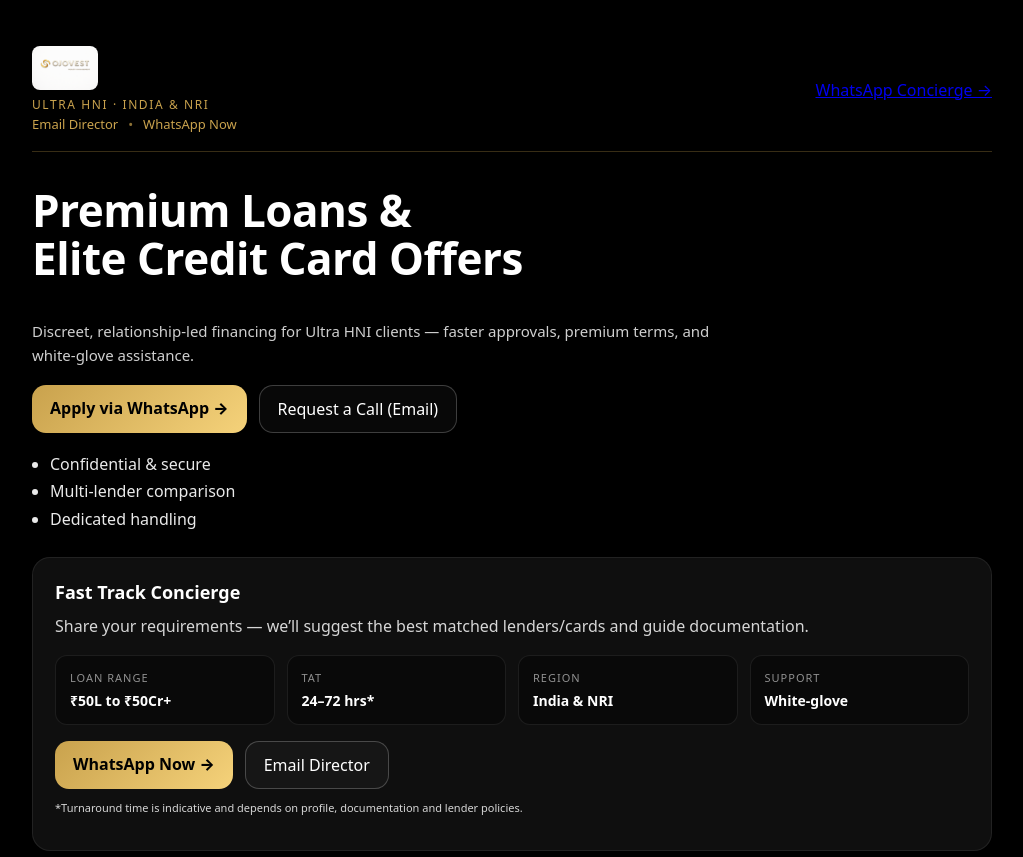
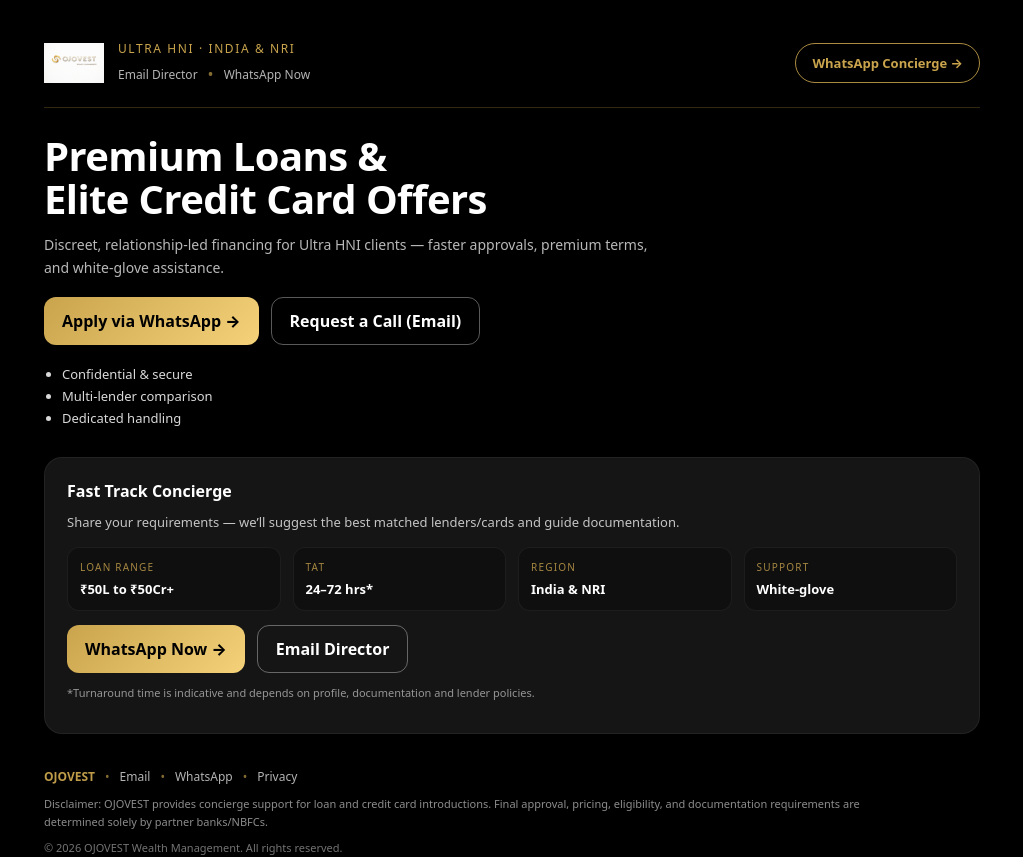
Before and after one commit to ojovest/ojovest, a Next.js app: page / in a window 1280 px wide. Shown: the top 857 px of the page, without its empty margins (128-1151 px from the left). Built offline with nearby package versions, Linux system fonts and the light colour scheme.

Commit message:
Update globals.css

```diff
--- a/app/globals.css
+++ b/app/globals.css
@@ -1,240 +1,255 @@
-/* Base */
+/* ===== Base ===== */
+* {
+  box-sizing: border-box;
+}
+
+html,
+body {
+  padding: 0;
+  margin: 0;
+}
+
 body {
   background: #000;
   color: #fff;
-  font-family: system-ui, -apple-system, sans-serif;
-  margin: 0;
+  font-family: system-ui, -apple-system, Segoe UI, Roboto, sans-serif;
 }
 
-/* Container */
+/* ===== Layout ===== */
 .container {
-  max-width: 960px;
+  max-width: 980px;
   margin: 0 auto;
-  padding: 28px 22px 60px;
+  padding: 22px 22px 40px;
 }
 
-/* =========================
-   Premium Header
-========================= */
+/* ===== Premium Header ===== */
 .header {
   display: flex;
   flex-direction: column;
-  align-items: center;
-  gap: 12px;
-  padding: 18px 0 18px;
-  border-bottom: 1px solid rgba(201, 162, 77, 0.28);
-  text-align: center;
+  gap: 14px;
+  padding: 18px 0 22px;
+  border-bottom: 1px solid rgba(201, 164, 77, 0.25);
 }
 
 .headerLeft {
   display: flex;
   flex-direction: column;
-  align-items: center;
-  gap: 6px;
+  gap: 10px;
+  align-items: flex-start;
 }
 
 .logo {
-  height: 44px;
+  height: 40px;
   width: auto;
   display: block;
-  max-width: 200px;
-  border-radius: 8px;
+}
+
+.subtitleWrap {
+  display: flex;
+  flex-direction: column;
+  gap: 6px;
 }
 
 .subtitle {
   font-size: 12px;
   letter-spacing: 1.6px;
   text-transform: uppercase;
-  color: #c9a24d;
+  color: #c9a44d;
 }
 
 .topLinks {
   display: flex;
   align-items: center;
   gap: 10px;
-  margin-top: 2px;
-  font-size: 13px;
+  flex-wrap: wrap;
 }
 
 .topLink {
-  color: #c9a24d;
+  font-size: 12px;
+  color: rgba(255, 255, 255, 0.7);
   text-decoration: none;
 }
 
 .topLink:hover {
+  color: #fff;
   text-decoration: underline;
 }
 
 .dot {
-  color: rgba(201, 162, 77, 0.7);
+  color: rgba(201, 164, 77, 0.65);
 }
 
-/* Header CTA button */
-.header-cta {
-  margin-top: 6px;
-  font-size: 14px;
-  padding: 10px 18px;
+.headerCta {
+  align-self: flex-start;
+  display: inline-flex;
+  align-items: center;
+  gap: 8px;
+  padding: 10px 16px;
   border-radius: 999px;
-  border: 1px solid #c9a24d;
-  color: #c9a24d;
+  border: 1px solid rgba(201, 164, 77, 0.85);
+  color: #c9a44d;
   text-decoration: none;
-  transition: all 0.25s ease;
+  font-weight: 700;
+  font-size: 13px;
+  transition: 0.2s ease;
 }
 
-.header-cta:hover {
-  background: #c9a24d;
+.headerCta:hover {
+  background: #c9a44d;
   color: #000;
 }
 
-/* Desktop header layout */
+/* Desktop header */
 @media (min-width: 900px) {
   .header {
     flex-direction: row;
+    align-items: center;
     justify-content: space-between;
-    align-items: center;
-    text-align: left;
   }
 
   .headerLeft {
-    align-items: flex-start;
+    flex-direction: row;
+    align-items: center;
+    gap: 14px;
   }
 
-  .header-cta {
-    margin-top: 0;
+  .headerCta {
+    align-self: auto;
   }
 }
 
-/* =========================
-   Hero
-========================= */
+/* ===== Hero ===== */
+.hero {
+  padding: 26px 0 10px;
+}
+
 .heroTitle {
-  margin-top: 34px;
-  font-size: 44px;
-  line-height: 1.1;
-  font-weight: 800;
-  letter-spacing: -0.5px;
+  margin: 0;
+  font-size: 40px;
+  line-height: 1.08;
+  letter-spacing: -0.6px;
+  max-width: 720px;
 }
 
 .heroDesc {
-  margin-top: 14px;
-  max-width: 680px;
-  color: #cfcfcf;
+  margin: 14px 0 0;
+  color: rgba(255, 255, 255, 0.72);
+  font-size: 14px;
   line-height: 1.6;
-  font-size: 15px;
+  max-width: 620px;
 }
 
-/* CTA row */
 .ctaRow {
+  margin-top: 18px;
   display: flex;
   gap: 12px;
   flex-wrap: wrap;
-  margin-top: 18px;
 }
 
-a.cta {
-  background: linear-gradient(135deg, #c9a24d, #f5d27a);
+/* CTA Buttons */
+.cta {
+  background: linear-gradient(135deg, #c9a44d, #f5d27a);
   color: #000;
   padding: 12px 18px;
-  border-radius: 14px;
+  border-radius: 12px;
   font-weight: 800;
   text-decoration: none;
-  display: inline-block;
+  display: inline-flex;
+  align-items: center;
+  gap: 8px;
+  transition: transform 0.15s ease;
 }
 
-a.cta:hover {
-  filter: brightness(1.05);
+.cta:hover {
+  transform: translateY(-1px);
 }
 
-a.ctaSecondary {
-  border: 1px solid rgba(255, 255, 255, 0.22);
+.ctaSecondary {
+  border: 1px solid rgba(255, 255, 255, 0.35);
   color: #fff;
   padding: 12px 18px;
-  border-radius: 14px;
+  border-radius: 12px;
+  font-weight: 700;
   text-decoration: none;
-  display: inline-block;
-  background: rgba(255, 255, 255, 0.03);
+  display: inline-flex;
+  align-items: center;
+  gap: 8px;
 }
 
-a.ctaSecondary:hover {
-  border-color: rgba(201, 162, 77, 0.7);
+.ctaSecondary:hover {
+  border-color: rgba(201, 164, 77, 0.9);
+  color: #c9a44d;
 }
 
-/* Trust points */
+/* Trust list */
 .trustList {
-  margin-top: 18px;
+  margin: 18px 0 0;
   padding-left: 18px;
-  color: #eaeaea;
+  color: rgba(255, 255, 255, 0.85);
   line-height: 1.7;
+  font-size: 13px;
 }
 
-/* =========================
-   Card
-========================= */
+/* ===== Card ===== */
 .card {
-  margin-top: 24px;
-  background: rgba(255, 255, 255, 0.06);
-  border: 1px solid rgba(255, 255, 255, 0.08);
+  margin-top: 18px;
+  background: #151515;
   border-radius: 18px;
   padding: 22px;
+  box-shadow: 0 10px 30px rgba(0, 0, 0, 0.35);
+  border: 1px solid rgba(255, 255, 255, 0.06);
 }
 
-.card h3 {
+.cardTitle {
   margin: 0;
-  font-size: 18px;
+  font-size: 16px;
 }
 
-.card p {
-  margin-top: 10px;
-  color: #d6d6d6;
+.cardDesc {
+  margin: 10px 0 14px;
+  color: rgba(255, 255, 255, 0.75);
+  font-size: 13px;
   line-height: 1.6;
 }
 
-/* Card grid */
 .cardGrid {
   display: grid;
-  grid-template-columns: repeat(1, minmax(0, 1fr));
+  grid-template-columns: 1fr;
   gap: 12px;
-  margin-top: 16px;
-}
-
-@media (min-width: 700px) {
-  .cardGrid {
-    grid-template-columns: repeat(2, minmax(0, 1fr));
-  }
-}
-
-@media (min-width: 980px) {
-  .cardGrid {
-    grid-template-columns: repeat(4, minmax(0, 1fr));
-  }
+  margin-top: 12px;
 }
 
 .cardItem {
-  background: rgba(0, 0, 0, 0.35);
-  border: 1px solid rgba(255, 255, 255, 0.08);
+  background: #0f0f0f;
   border-radius: 12px;
-  padding: 14px;
+  padding: 12px;
+  border: 1px solid rgba(255, 255, 255, 0.06);
 }
 
 .cardLabel {
-  font-size: 11px;
-  color: rgba(255, 255, 255, 0.55);
+  font-size: 10px;
+  letter-spacing: 1.2px;
   text-transform: uppercase;
-  letter-spacing: 1px;
+  color: rgba(201, 164, 77, 0.8);
 }
 
 .cardValue {
   margin-top: 6px;
   font-weight: 800;
-  font-size: 14px;
+  font-size: 13px;
 }
 
-/* Card actions */
+@media (min-width: 900px) {
+  .cardGrid {
+    grid-template-columns: 1fr 1fr 1fr 1fr;
+  }
+}
+
 .cardActions {
+  margin-top: 14px;
   display: flex;
   gap: 12px;
   flex-wrap: wrap;
-  margin-top: 16px;
 }
 
 .finePrint {
@@ -243,37 +258,45 @@
   color: rgba(255, 255, 255, 0.55);
 }
 
-/* =========================
-   Footer
-========================= */
+/* ===== Footer ===== */
 .footer {
-  margin-top: 22px;
-  font-size: 12px;
-  color: #aaa;
+  margin-top: 18px;
+  padding: 16px 0 0;
 }
 
-.footerSep {
-  margin: 0 6px;
-  color: rgba(201, 162, 77, 0.6);
+.footerLinks {
+  display: flex;
+  gap: 10px;
+  flex-wrap: wrap;
+  align-items: center;
+  font-size: 12px;
 }
 
-.footer a {
-  color: #c9a24d;
+.brandMini {
+  color: rgba(201, 164, 77, 0.95);
+  font-weight: 800;
+}
+
+.footerLink {
+  color: rgba(255, 255, 255, 0.7);
   text-decoration: none;
 }
 
-.footer a:hover {
+.footerLink:hover {
+  color: #fff;
   text-decoration: underline;
 }
 
-.footerNote {
-  margin-top: 10px;
-  color: #8f8f8f;
+.disclaimer {
+  margin: 10px 0 0;
+  font-size: 11px;
   line-height: 1.6;
-  max-width: 820px;
+  color: rgba(255, 255, 255, 0.55);
+  max-width: 860px;
 }
 
-.footerNote2 {
-  margin-top: 8px;
-  color: #7d7d7d;
+.copyright {
+  margin: 10px 0 0;
+  font-size: 11px;
+  color: rgba(255, 255, 255, 0.45);
 }
```
